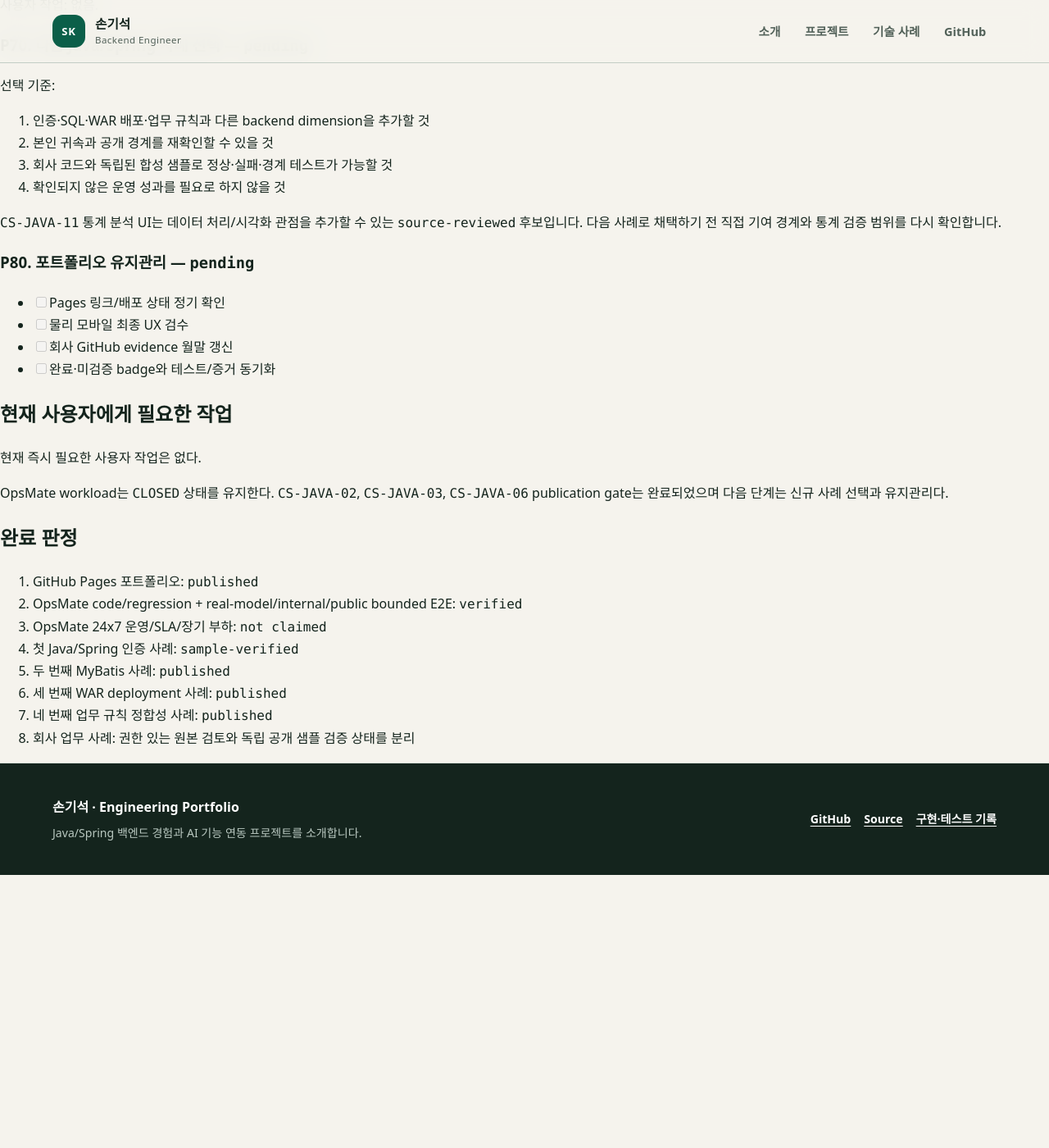
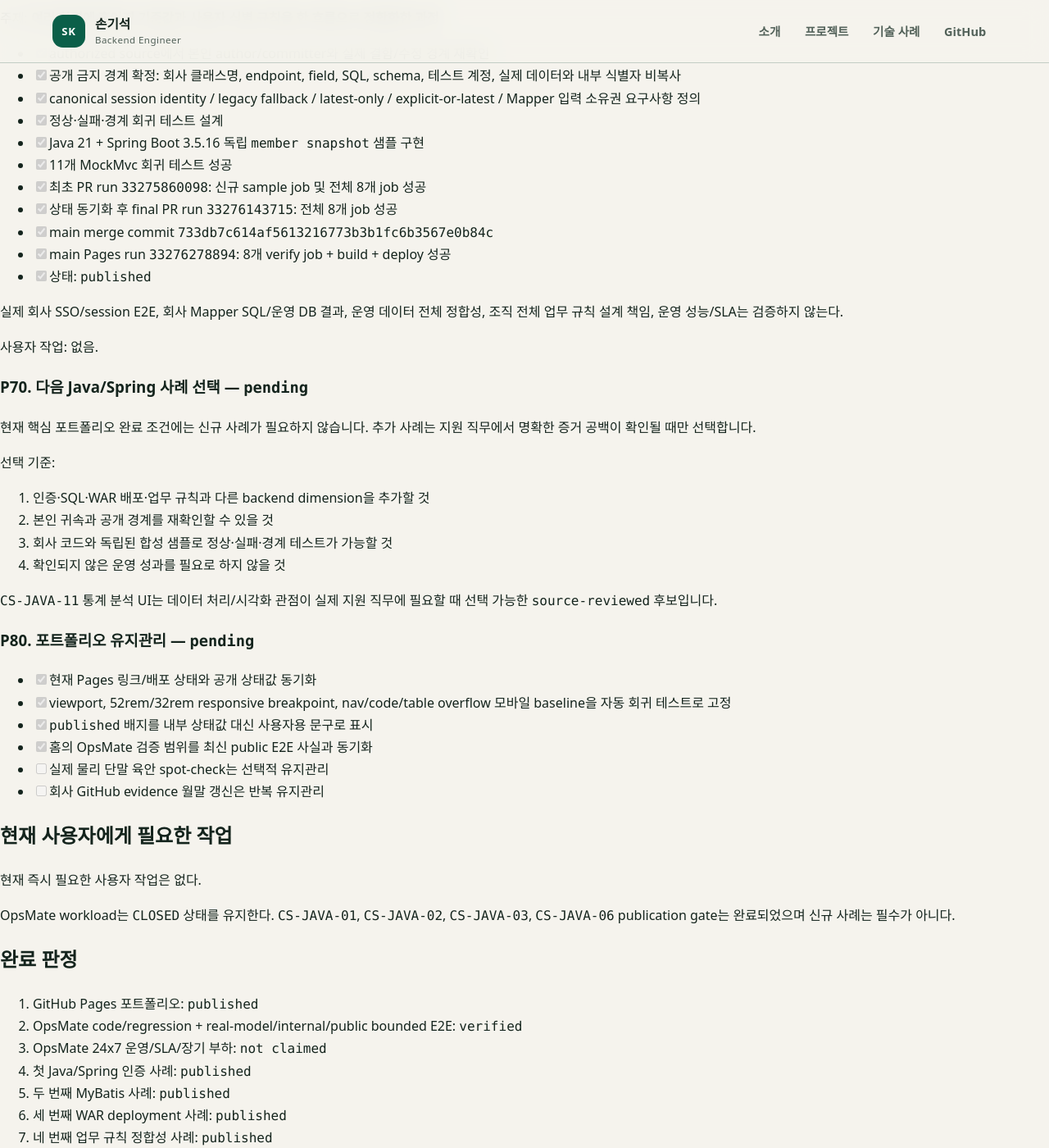
Before and after one commit to son1004007/engineering-career-portfolio, a Jekyll site: the page built from PORTFOLIO_COMPLETION_PLAN.md, in a window 1280 px wide and 1400 px high, scrolled down 3262 px. Shown: the whole window at 82% size. Built offline with Jekyll 4.4.1, drawn with Linux system fonts in a browser that asks for light colours; our own code applies the rules of GitHub Pages for plain Markdown files; before the commit the page ends 4329 px from its top, so only the background shows below that; some of the changed text lies outside the part shown.

Commit message:
docs: close core Java portfolio completion gate

```diff
--- a/PORTFOLIO_COMPLETION_PLAN.md
+++ b/PORTFOLIO_COMPLETION_PLAN.md
@@ -58,6 +58,23 @@
 - final `runtime_policy_flags=YES_YES`, running workload container `0`, PostgreSQL volume preserved, final `CLOSED`
 
 이 증거는 bounded E2E이며 24x7 SLA, 장기 부하 또는 production traffic 규모를 의미하지 않는다.
+
+사용자 작업: 없음.
+
+### P45. 첫 Java/Spring 사례 `CS-JAVA-01` — `verified`
+
+주제: **DB 로그인과 레거시 SSO를 하나의 Spring Security 권한 체계로 통합**
+
+- [x] authorized source에서 본인 귀속 인증 통합 범위 확인
+- [x] 회사 코드·계정·역할명·내부 설정 비복사 경계 확정
+- [x] Java 21 + Spring Boot 3.5.16 독립 Spring Security 샘플 구현
+- [x] DB/SSO 인증 수렴, local RBAC, session rotation, CSRF lifecycle, nonce replay와 fail-closed 설정 검증
+- [x] 24개 자동 테스트 성공
+- [x] main publication evidence commit `c74655a2e7aacfa0d05f41bc594598a0c0f73296`
+- [x] main Pages run `33276912458`: Spring Security regression + public/Jekyll + Pages build/deploy 성공
+- [x] 상태: `published`
+
+실제 외부 IdP, 운영 DB, 분산 session, Redis nonce store, 대규모 동시 접속과 SLA는 검증하지 않았다.
 
 사용자 작업: 없음.
 
@@ -124,6 +141,8 @@
 
 ### P70. 다음 Java/Spring 사례 선택 — `pending`
 
+현재 핵심 포트폴리오 완료 조건에는 신규 사례가 필요하지 않습니다. 추가 사례는 지원 직무에서 명확한 증거 공백이 확인될 때만 선택합니다.
+
 선택 기준:
 
 1. 인증·SQL·WAR 배포·업무 규칙과 다른 backend dimension을 추가할 것
@@ -131,27 +150,29 @@
 3. 회사 코드와 독립된 합성 샘플로 정상·실패·경계 테스트가 가능할 것
 4. 확인되지 않은 운영 성과를 필요로 하지 않을 것
 
-`CS-JAVA-11` 통계 분석 UI는 데이터 처리/시각화 관점을 추가할 수 있는 `source-reviewed` 후보입니다. 다음 사례로 채택하기 전 직접 기여 경계와 통계 검증 범위를 다시 확인합니다.
+`CS-JAVA-11` 통계 분석 UI는 데이터 처리/시각화 관점이 실제 지원 직무에 필요할 때 선택 가능한 `source-reviewed` 후보입니다.
 
 ### P80. 포트폴리오 유지관리 — `pending`
 
-- [ ] Pages 링크/배포 상태 정기 확인
-- [ ] 물리 모바일 최종 UX 검수
-- [ ] 회사 GitHub evidence 월말 갱신
-- [ ] 완료·미검증 badge와 테스트/증거 동기화
+- [x] 현재 Pages 링크/배포 상태와 공개 상태값 동기화
+- [x] viewport, 52rem/32rem responsive breakpoint, nav/code/table overflow 모바일 baseline을 자동 회귀 테스트로 고정
+- [x] `published` 배지를 내부 상태값 대신 사용자용 문구로 표시
+- [x] 홈의 OpsMate 검증 범위를 최신 public E2E 사실과 동기화
+- [ ] 실제 물리 단말 육안 spot-check는 선택적 유지관리
+- [ ] 회사 GitHub evidence 월말 갱신은 반복 유지관리
 
 ## 현재 사용자에게 필요한 작업
 
 현재 즉시 필요한 사용자 작업은 없다.
 
-OpsMate workload는 `CLOSED` 상태를 유지한다. `CS-JAVA-02`, `CS-JAVA-03`, `CS-JAVA-06` publication gate는 완료되었으며 다음 단계는 신규 사례 선택과 유지관리다.
+OpsMate workload는 `CLOSED` 상태를 유지한다. `CS-JAVA-01`, `CS-JAVA-02`, `CS-JAVA-03`, `CS-JAVA-06` publication gate는 완료되었으며 신규 사례는 필수가 아니다.
 
 ## 완료 판정
 
 1. GitHub Pages 포트폴리오: `published`
 2. OpsMate code/regression + real-model/internal/public bounded E2E: `verified`
 3. OpsMate 24x7 운영/SLA/장기 부하: `not claimed`
-4. 첫 Java/Spring 인증 사례: `sample-verified`
+4. 첫 Java/Spring 인증 사례: `published`
 5. 두 번째 MyBatis 사례: `published`
 6. 세 번째 WAR deployment 사례: `published`
 7. 네 번째 업무 규칙 정합성 사례: `published`
```
